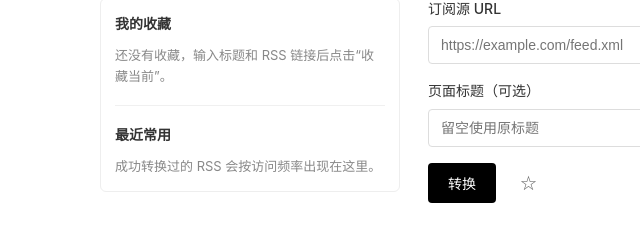
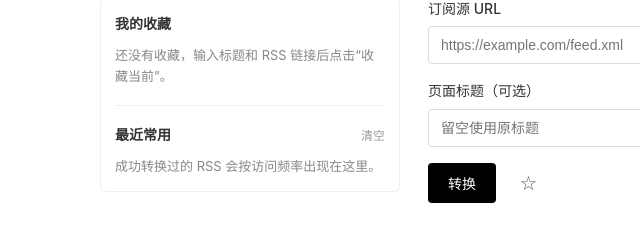
Before and after one commit to p2er1n/rss2html, a website: page index.html in a window 1280 px wide. Shown: the part 143-383 px from the top of the page, 0-640 px from the left. Drawn offline with Linux system fonts and the light colour scheme; some packages are replaced by stand-ins of ours; a script that the page names is missing.

Commit message:
feat(sidebar): 添加最近常用清空功能
- 新增 section-head 样式类，用于标题和按钮的布局
- 在最近常 sections 添加清空按钮
- 实现 clearRecentUsage 函数，清除本地存储并刷新列表
- 添加成功提示信息显示

```diff
--- a/index.html
+++ b/index.html
@@ -43,6 +43,31 @@
       font-size: 14px;
       font-weight: 600;
       margin-bottom: 10px;
+    }
+
+    .section-head {
+      display: flex;
+      align-items: center;
+      justify-content: space-between;
+      gap: 8px;
+      margin-bottom: 10px;
+    }
+
+    .section-head h3 {
+      margin-bottom: 0;
+    }
+
+    .sidebar-link-btn {
+      border: none;
+      background: transparent;
+      padding: 0;
+      font-size: 12px;
+      color: #999;
+      cursor: pointer;
+    }
+
+    .sidebar-link-btn:hover {
+      color: #333;
     }
 
     .sidebar-section + .sidebar-section {
@@ -416,7 +441,10 @@
           <div class="preset-list" id="favoritesList"></div>
         </div>
         <div class="sidebar-section">
-          <h3>最近常用</h3>
+          <div class="section-head">
+            <h3>最近常用</h3>
+            <button class="sidebar-link-btn" type="button" onclick="clearRecentUsage()">清空</button>
+          </div>
           <div class="preset-list" id="recentUsageList"></div>
         </div>
       </aside>
@@ -703,6 +731,12 @@
 
       setRecentUsage(recentUsage);
       renderRecentUsage();
+    }
+
+    function clearRecentUsage() {
+      localStorage.removeItem(RECENT_USAGE_KEY);
+      renderRecentUsage();
+      showStatus('已清空最近常用', 'success');
     }
 
     async function fetchFeed(url) {
```
